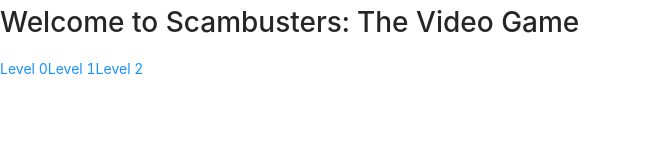
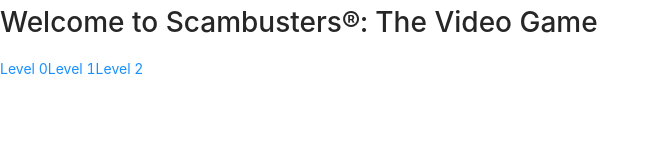
Before and after one commit to NelsonL19/scambusters, a React (Create React App) app: page / in a window 1280 px wide. Shown: the top 160 px of the page, without its empty margins (0-659 px from the left). Built offline with nearby package versions, Linux system fonts and the light colour scheme.

Commit message:
Added the R Symbol

```diff
--- a/src/pages/index.js
+++ b/src/pages/index.js
@@ -6,7 +6,7 @@ import {Link} from "react-router-dom"
 const Home = (props) => {
   return (
     <>
-      <h1>Welcome to Scambusters: The Video Game</h1>
+      <h1>Welcome to Scambusters®: The Video Game</h1>
       <Link to = "/level0">Level 0</Link>
       <Link to = "/level1">Level 1</Link>
       <Link to = "/level2">Level 2</Link>
```
